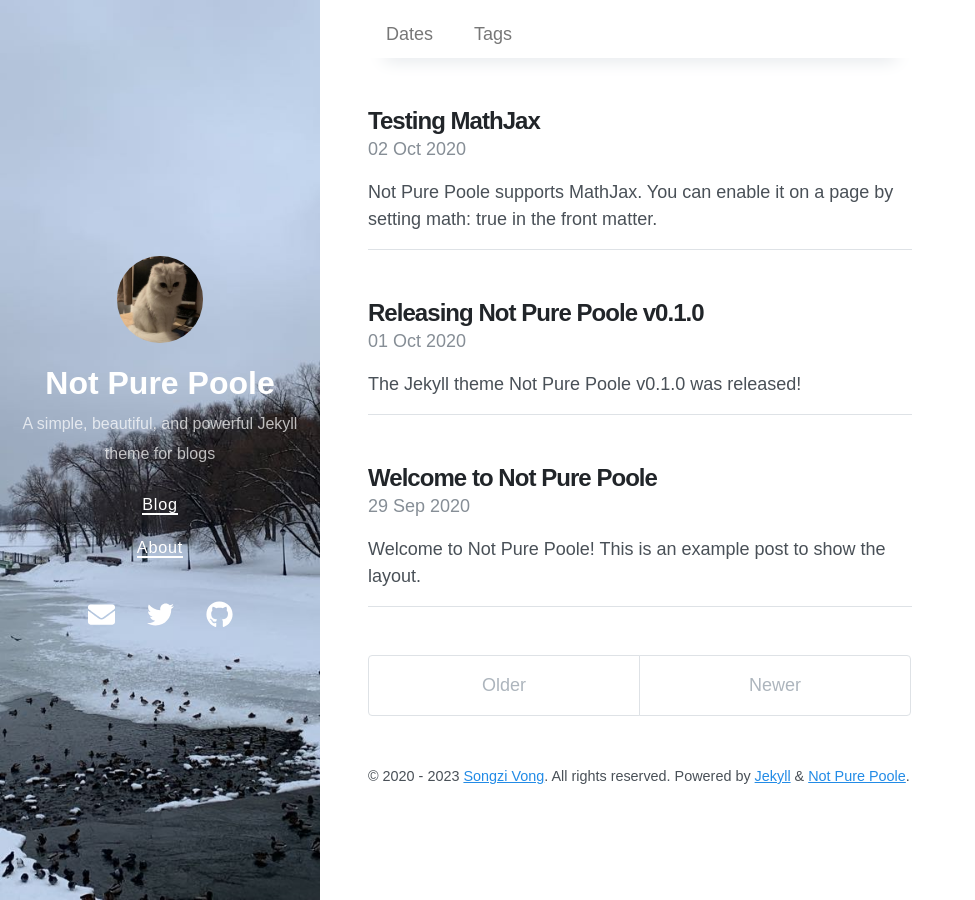
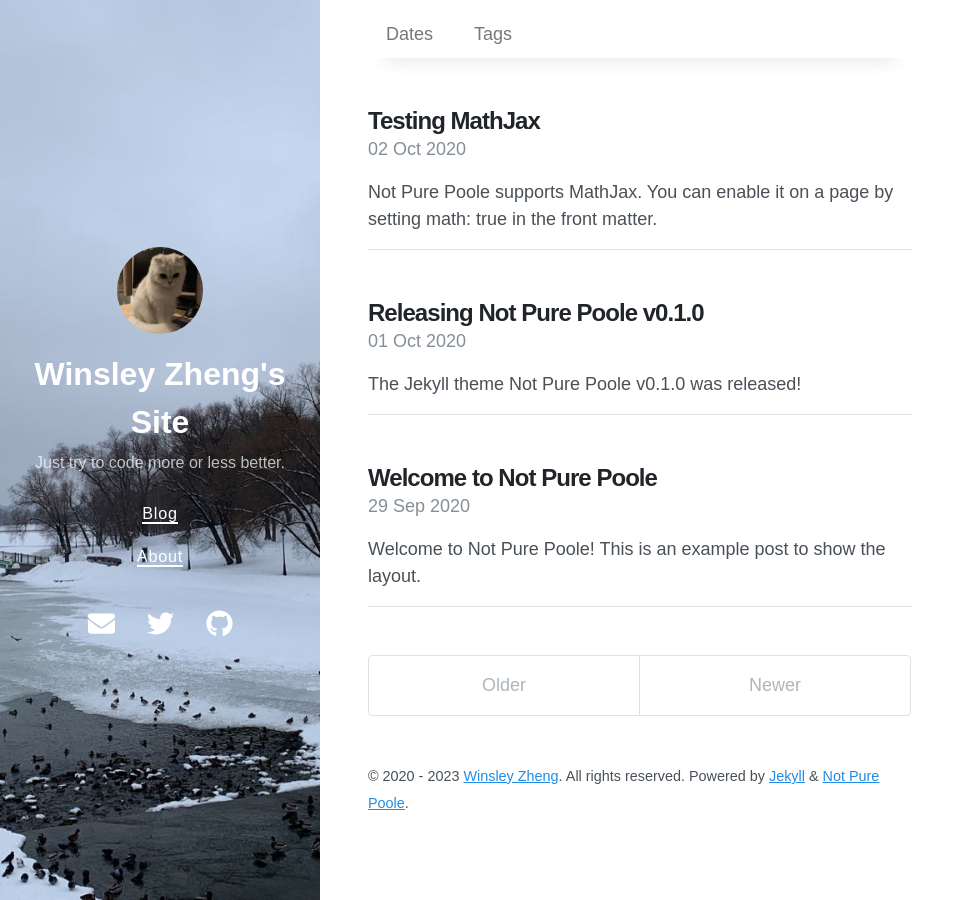
Before and after one commit to QAQ-1/QAQ-1.github.io, a Jekyll site: the page built from index.html, in a window 1280 px wide. Shown: the whole page, without its empty margins (0-975 px from the left). Built offline with Jekyll 4.4.1, drawn with Linux system fonts in a browser that asks for light colours; nearby versions of some CDN libraries; the list of posts is cut into pages by our own code.

Commit message:
Update _config.yml

```diff
--- a/_config.yml
+++ b/_config.yml
@@ -1,7 +1,7 @@
 # Setup
-title: Not Pure Poole
-description: A simple, beautiful, and powerful Jekyll theme for blogs
-url: https://vszhub.github.io
+title: Winsley Zheng's Site
+description: Just try to code more or less better.
+url: https://qaq-1.github.io/
 avatar: /avatar.jpeg
 paginate: 5
 permalink: pretty
@@ -35,8 +35,7 @@ logo: logo.png
 social:
   name: Songzi Vong
   links:
-    - https://twitter.com/vszhub
-    - https://github.com/vszhub
+    - https://github.com/QAQ-1
 google_site_verification: xxxxx
 lang: en
 
@@ -54,6 +53,6 @@ sass:
 
 # Specify the author for blog posts
 author:
-  name: Songzi Vong
-  url: https://github.com/vszhub/
-  email: vszhub@gmail.com
+  name: Winsley Zheng
+  url: https://github.com/QAQ-1
+  email: 3392979752@qq.com
```
